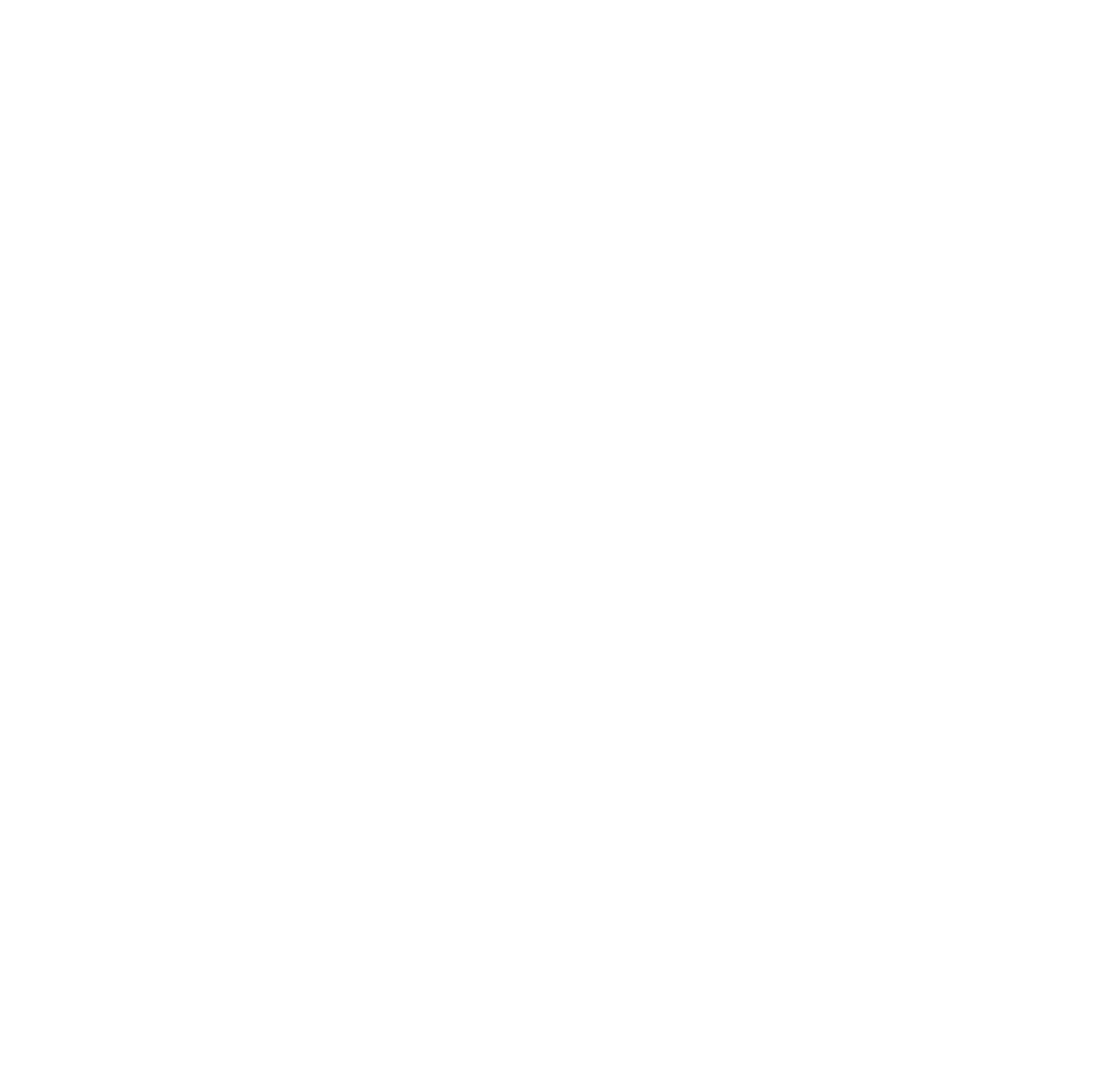
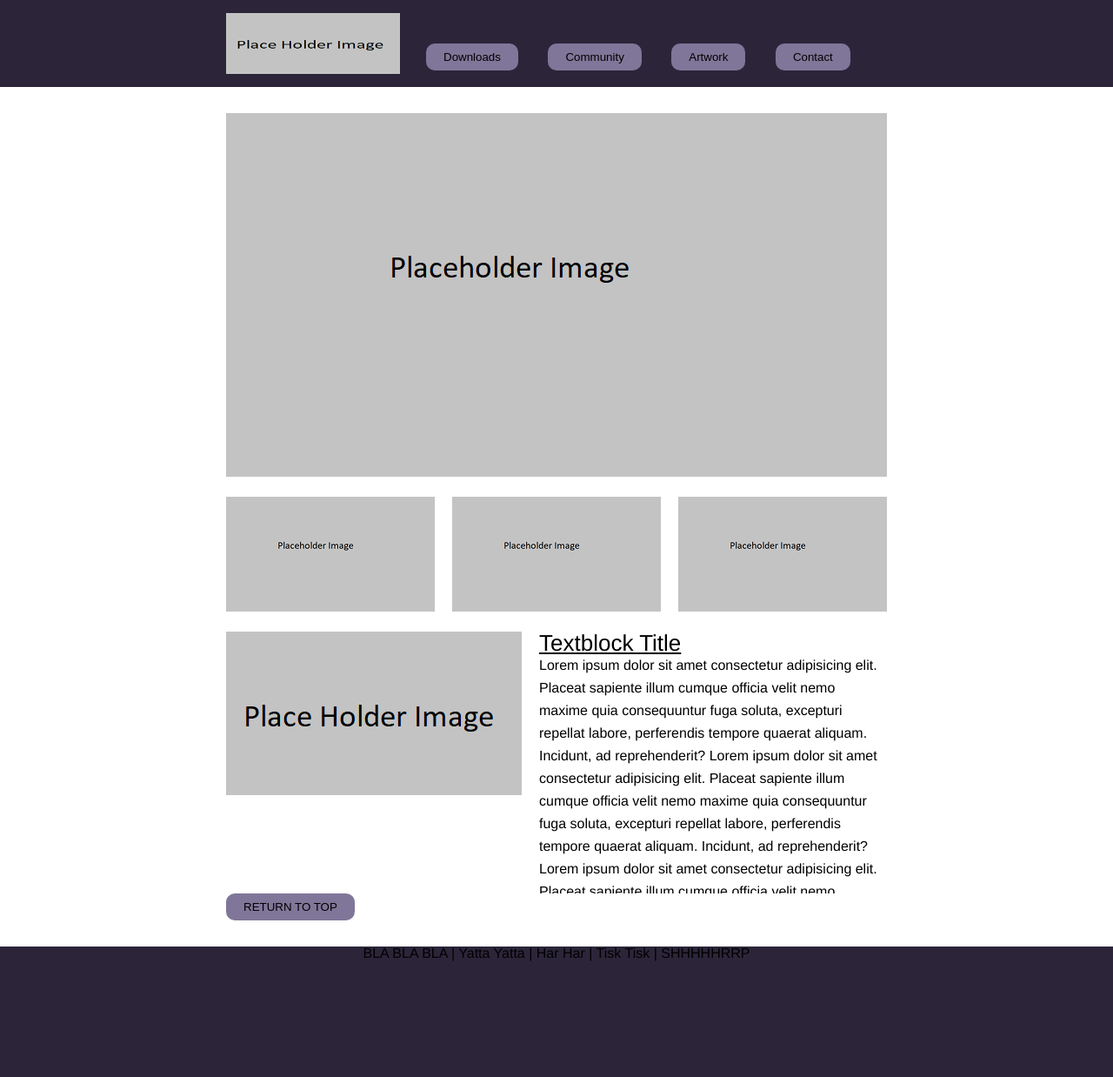
Before and after one commit to 2a-Ron/SleeplessRoyale, a plain HTML site: page index.html in a window 1280 px wide. Shown: the whole page at 87% size. Before the commit the page ends 800 px from the top, so only its background shows below. Drawn offline with Linux system fonts and the light colour scheme.

Commit message:
wireframe with placeholder images

```diff
--- a/css/main.css
+++ b/css/main.css
@@ -1,3 +1,98 @@
 /*
 
 */
+
+body {
+    font-family: helvetica;
+}
+
+a {
+    color: #fff;
+    text-decoration: none;
+}
+
+.clearfix {
+    clear: both;
+}
+
+header {
+    background: #2c253a;
+    height: 100px;
+}
+
+header section {
+    width: 760px;
+    margin: 0 auto;
+}
+
+header img {
+    float: left;
+    margin-right: 30px;
+    margin-top: 15px;
+}
+
+header li {
+    display: inline-block;
+    margin-right: 30px;
+    margin-top: 50px;
+}
+
+main {
+    width: 760px;
+    margin: 30px auto;
+}
+
+.sub-banners li {
+    float: left;
+    margin-top: 20px;
+    margin-right: 20px;
+}
+
+.sub-banners li:last-child {
+    margin-right: 0;
+}
+
+.left {
+    float: left;
+    margin-top: 20px;
+    margin-right: 20px;
+}
+
+.right {
+    margin-top: 20px;
+}
+
+h2 {
+    margin-top: 20px;
+    font-size: 26px;
+    text-decoration: underline;
+    text-transform: capitalize;
+}
+
+.right p {
+    line-height: 26px;
+    height: 275px;
+    overflow: auto;
+}
+
+button {
+    border: none;
+    border-radius: 10px;
+    background: #807699;
+    color: #000;
+    padding: 8px 20px;
+    transition: 350ms all;
+    cursor: pointer;
+}
+
+button:hover {
+    background: #6858fc;
+    color: #fff;
+}
+
+footer {
+    background: #2c253a;
+    height: 150px;
+    text-align: center;
+    color: #000;
+}
--- a/index.html
+++ b/index.html
@@ -9,7 +9,48 @@
     <link rel="stylesheet" href="css/main.css" />
 </head>
 <body>
+    <header id="top">
+        <section>
+          <img src="images/Placeholder_logo.png" width="200" height="70">
+            <nav>
+              <ul>
+                <li><a href="#"><button>Downloads</button></a></li>
+                <li><a href="#"><button>Community</button></a></li>
+                <li><a href="#"><button>Artwork</button></a></li>
+                <li><a href="#"><button>Contact</button></a></li>
+              </ul>
+          </nav>
+        </section>
+      </header>
 
+      <main>
+        <img src="images/Placeholder_main.png" width="760" height="418" alt="" title="" />
+
+        <ul class="sub-banners" id="merchandise">
+          <li><img src="images/Placeholder_grid.png"></li>
+          <li><img src="images/Placeholder_grid.png"></li>
+          <li><img src="images/Placeholder_grid.png"></li>
+        </ul>
+
+        <div class="clearfix"></div>
+
+        <section class="left">
+          <img src="images/PlaceHolder_x340.png">
+        </section>
+
+        <section class="right">
+          <h2 id="textblock-title">Textblock Title</h2>
+          <p>Lorem ipsum dolor sit amet consectetur adipisicing elit. Placeat sapiente illum cumque officia velit nemo maxime quia consequuntur fuga soluta, excepturi repellat labore, perferendis tempore quaerat aliquam. Incidunt, ad reprehenderit? Lorem ipsum dolor sit amet consectetur adipisicing elit. Placeat sapiente illum cumque officia velit nemo maxime quia consequuntur fuga soluta, excepturi repellat labore, perferendis tempore quaerat aliquam. Incidunt, ad reprehenderit? Lorem ipsum dolor sit amet consectetur adipisicing elit. Placeat sapiente illum cumque officia velit nemo maxime quia consequuntur fuga soluta, excepturi repellat labore, perferendis tempore quaerat aliquam. Incidunt, ad reprehenderit? Lorem ipsum dolor sit amet consectetur adipisicing elit. Placeat sapiente illum cumque officia velit nemo maxime quia consequuntur fuga soluta, excepturi repellat labore, perferendis tempore quaerat aliquam. Incidunt, ad reprehenderit?</p>
+
+          <a href="#top"><button>RETURN TO TOP</button></a>
+        </section>
+      </main>
+
+      <footer id="bottom">
+          <p>
+              BLA BLA BLA | Yatta Yatta | Har Har | Tisk Tisk | SHHHHHRRP
+          </p>
+      </footer>
 
     <!-- <script src="js/app.js"></script> -->
 </body>
```
Also changed, not shown: images/PlaceHolder_x340.png (added), images/Placeholder_grid.png (added), images/Placeholder_logo.png (added), images/Placeholder_main.png (added).
